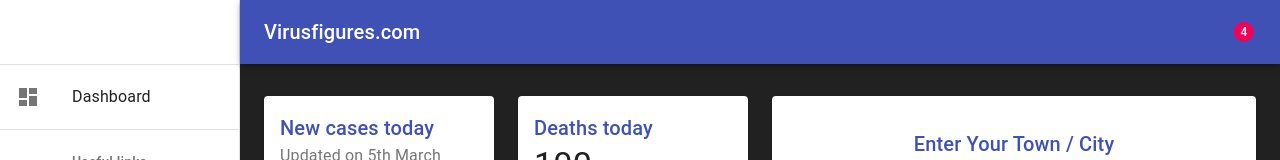
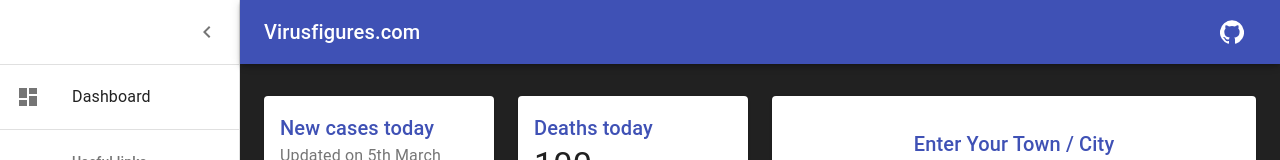
Before and after one commit to perrinjack/Coranavirus-Portal, a React (Create React App) app: page / in a window 1280 px wide. Shown: the top 160 px of the page. Built offline with nearby package versions, Linux system fonts and the light colour scheme; no server answers.

Commit message:
Github icon link added

```diff
--- a/src/dashboard.js
+++ b/src/dashboard.js
@@ -17,8 +17,8 @@
 import Link from '@material-ui/core/Link';
 import { useSelector, useDispatch } from 'react-redux';
 // import MenuIcon from '@material-ui/icons/Menu';
-// import ChevronLeftIcon from '@material-ui/icons/ChevronLeft';
-// import NotificationsIcon from '@material-ui/icons/Notifications';
+import ChevronLeftIcon from '@material-ui/icons/ChevronLeft';
+import GitHubIcon from '@material-ui/icons/GitHub';
 import { mainListItems, secondaryListItems } from './listItems';
 import Chart from './Chart';
 import Deposits from './deposits';
@@ -164,10 +164,8 @@
           >
             Virusfigures.com
           </Typography>
-          <IconButton color="inherit">
-            <Badge badgeContent={4} color="secondary">
-              {/* <NotificationsIcon /> */}
-            </Badge>
+          <IconButton color="inherit" href="https://github.com/perrinjack">
+            <GitHubIcon />
           </IconButton>
         </Toolbar>
       </AppBar>
@@ -180,7 +178,7 @@
       >
         <div className={classes.toolbarIcon}>
           <IconButton onClick={toggleDrawer}>
-            {/* <ChevronLeftIcon /> */}
+            <ChevronLeftIcon />
           </IconButton>
         </div>
         <Divider />
@@ -192,7 +190,6 @@
         <div className={classes.appBarSpacer} />
         <Container maxWidth="lg" className={classes.container}>
           <Grid container spacing={3}>
-
             {/* Data displayed */}
 
             {/* New Cases*/}
@@ -217,7 +214,7 @@
                 <Form />
               </Paper>
             </Grid>
-{/* Local daily figures*/}
+            {/* Local daily figures*/}
             <Grid item xs={12} md={6} lg={3}>
               <Paper className={fixedHeightPaper}>
                 <Deposits
```
